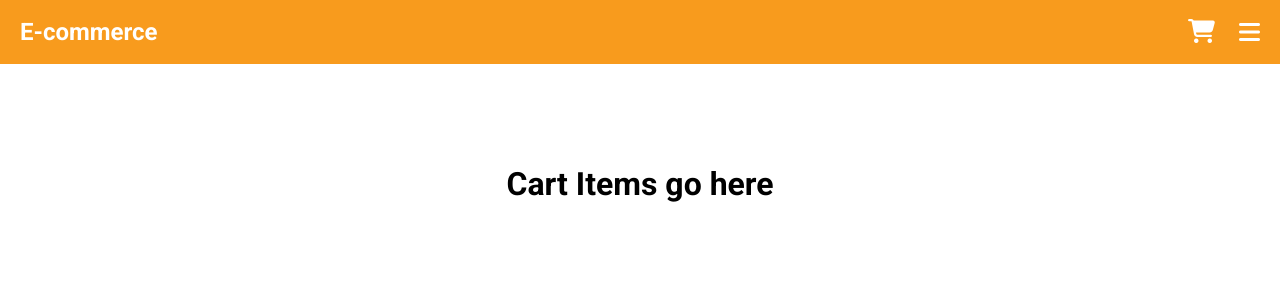
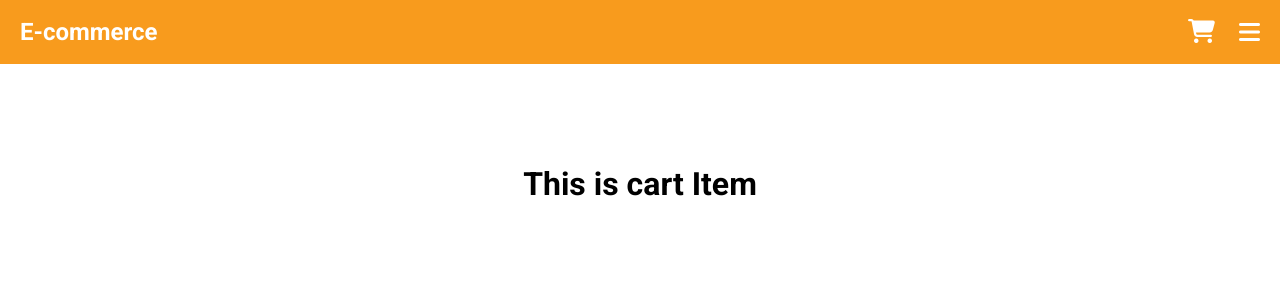
Before and after one commit to errami01/e-shop, a React (Create React App) app: page /cart in a window 1280 px wide. Shown: the top 300 px of the page. Built offline with nearby package versions, Linux system fonts and the light colour scheme.

Commit message:
Add CartItem placeholder

```diff
--- a/src/components/CartItem.js
+++ b/src/components/CartItem.js
@@ -1,3 +1,4 @@
+
 export default function CartItem(){
     return (
         <h1>This is cart Item</h1>
--- a/src/pages/Cart.js
+++ b/src/pages/Cart.js
@@ -1,5 +1,8 @@
+import CartItem from "../components/CartItem"
+import { useOutletContext } from "react-router-dom"
 export default function Cart(){
+
     return (
-        <h1>Cart Items go here</h1>
+        <CartItem />
     )
 }
```
